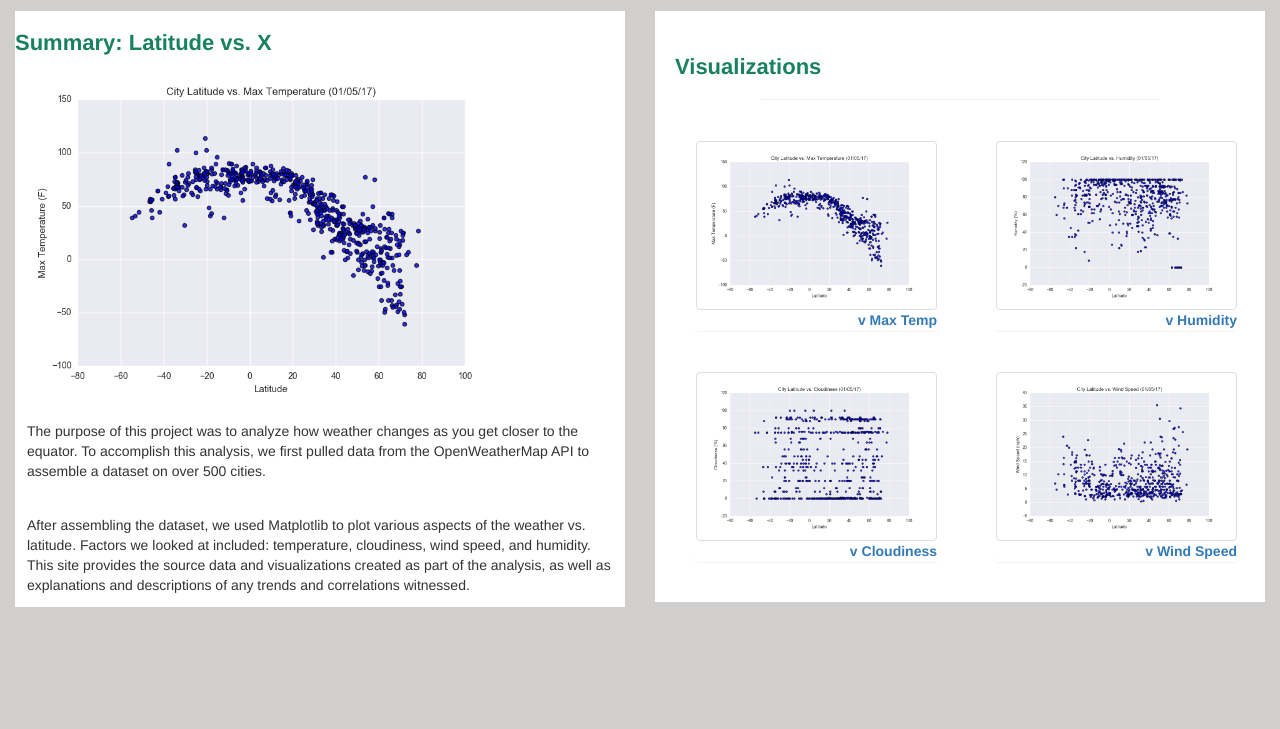
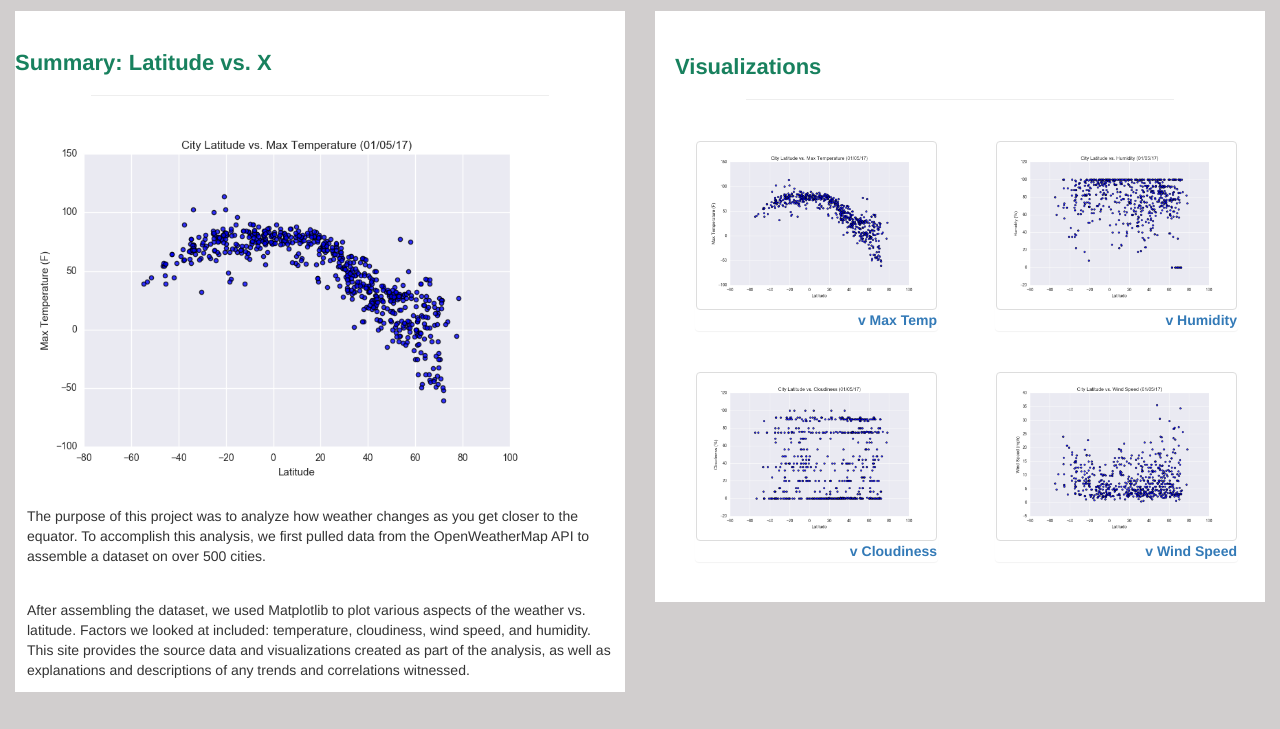
Before and after one commit to basse058/Web-Design_Challenge, a plain HTML site: page index.html in a window 1280 px wide. Shown: the part 71-800 px from the top of the page. Drawn offline with nearby package versions, Linux system fonts and the light colour scheme.

Commit message:
final push

```diff
--- a/assets/css/styles.css
+++ b/assets/css/styles.css
@@ -1,6 +1,10 @@
 body {
   background: rgb(209, 206, 206);
   ;
+}
+img {
+  max-width: 100%;
+  height: auto
 }
 #p-{
   padding: 12px;
@@ -142,7 +146,7 @@ thead {
 }
 
 
-@media (max-width: 480px) {
+@media (max-width: 500px) {
   .navbar li {
     padding: 10px;
   }
@@ -159,4 +163,7 @@ thead {
   .selector {
     visibility: visible;
   }
+  #nav-select {
+    visibility: visible;
+  }
 }
--- a/index.html
+++ b/index.html
@@ -63,8 +63,9 @@
           <div class="row">
             <div class="col-lg-6 col-md-12">
               <div class="box1">
-                <h4>Summary: Latitude vs. X</h4>
-                <img src="assets\images\Fig1.png" alt="Lat_Temp" width="500">
+                <br><h4>Summary: Latitude vs. X</h4>
+                <hr width="75%">
+                <img src="assets\images\Fig1.png" class="imgsel" alt="Lat_Temp" width="550">
                 <p id="p-">The purpose of this project was to analyze how weather changes as you get closer to the equator.
                   To accomplish this analysis, we first pulled data from the OpenWeatherMap API to assemble a dataset on over
                   500 cities.</p>
@@ -77,7 +78,7 @@
             <div class="col-lg-6 col-md-12">
               <div class="box2">
                 <br><h4>Visualizations</h4>
-                <hr width="70%">
+                <hr width="75%">
                 <div class="row">
                   <div class="col-lg-6 col-md-3 col-sm-12" >
                     <div class="panel" id="panel-figs1"><a href="visualizations\temp.html"><img src="assets\images\Fig1.png" alt="main" class="viz2 img-thumbnail"><figcaption class="figure-caption" id="f_cap">v Max Temp</figcaption></a></div>
```
